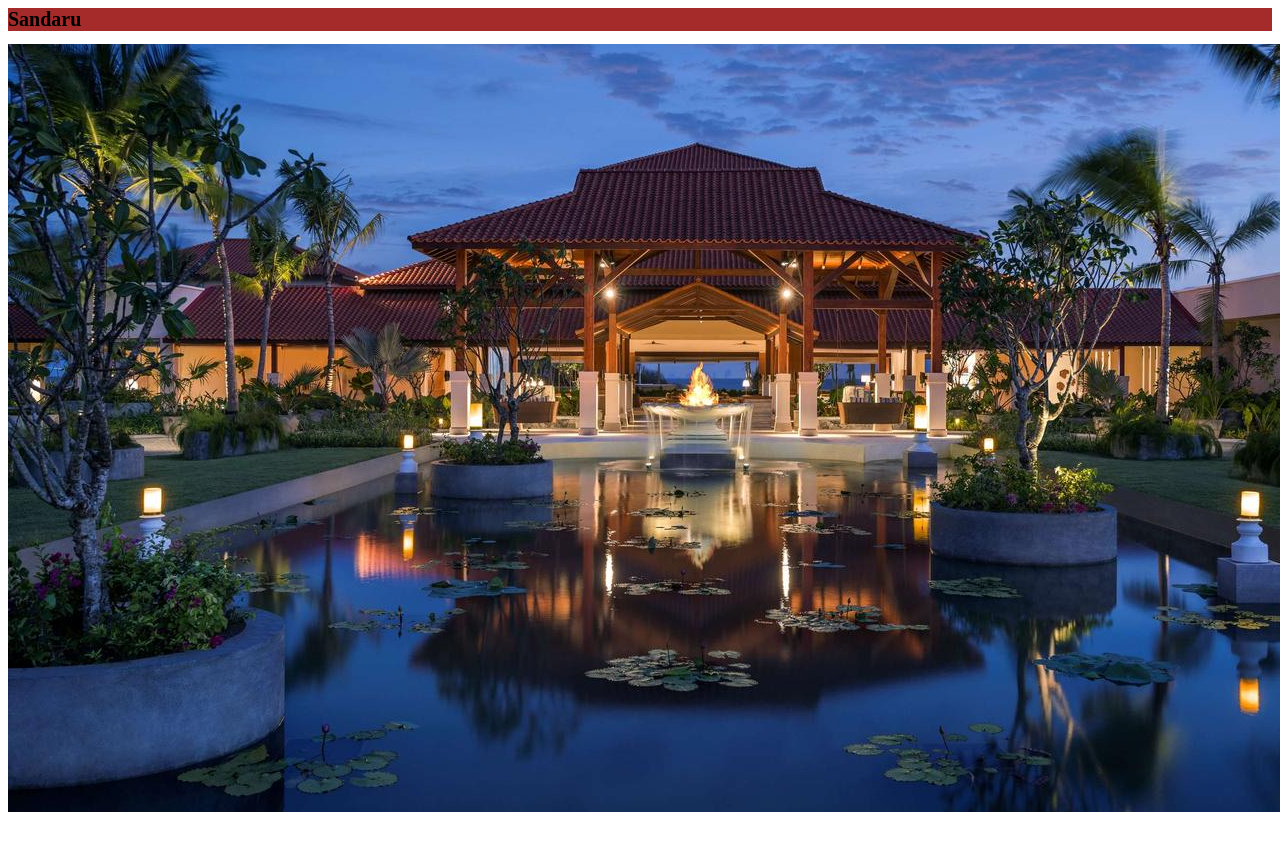
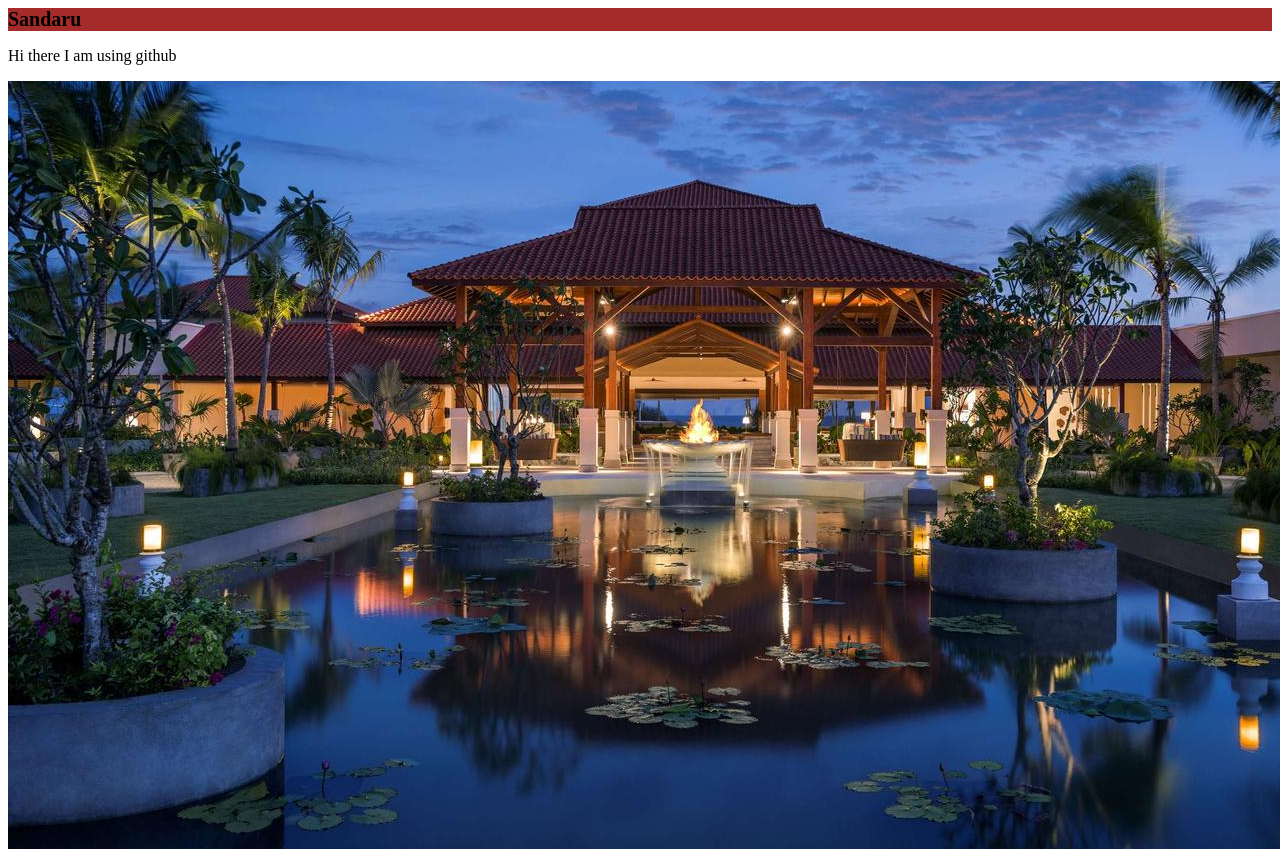
Before and after one commit to sandaruwagachchi/MWDProject, a plain HTML site: page index.html in a window 1280 px wide. Shown: the top 857 px of the page. Before the commit the page ends 820 px from the top, so only its background shows below. Drawn offline with Linux system fonts and the light colour scheme.

Commit message:
Update index.html

```diff
--- a/index.html
+++ b/index.html
@@ -5,6 +5,7 @@
   </head>
   <body>
     <h1>Sandaru</h1>
+    <p>Hi there I am using github</p>
     <img src="ice-81304-4884350_3XL-307263.jpg" />
   </body>
 </html>
```
